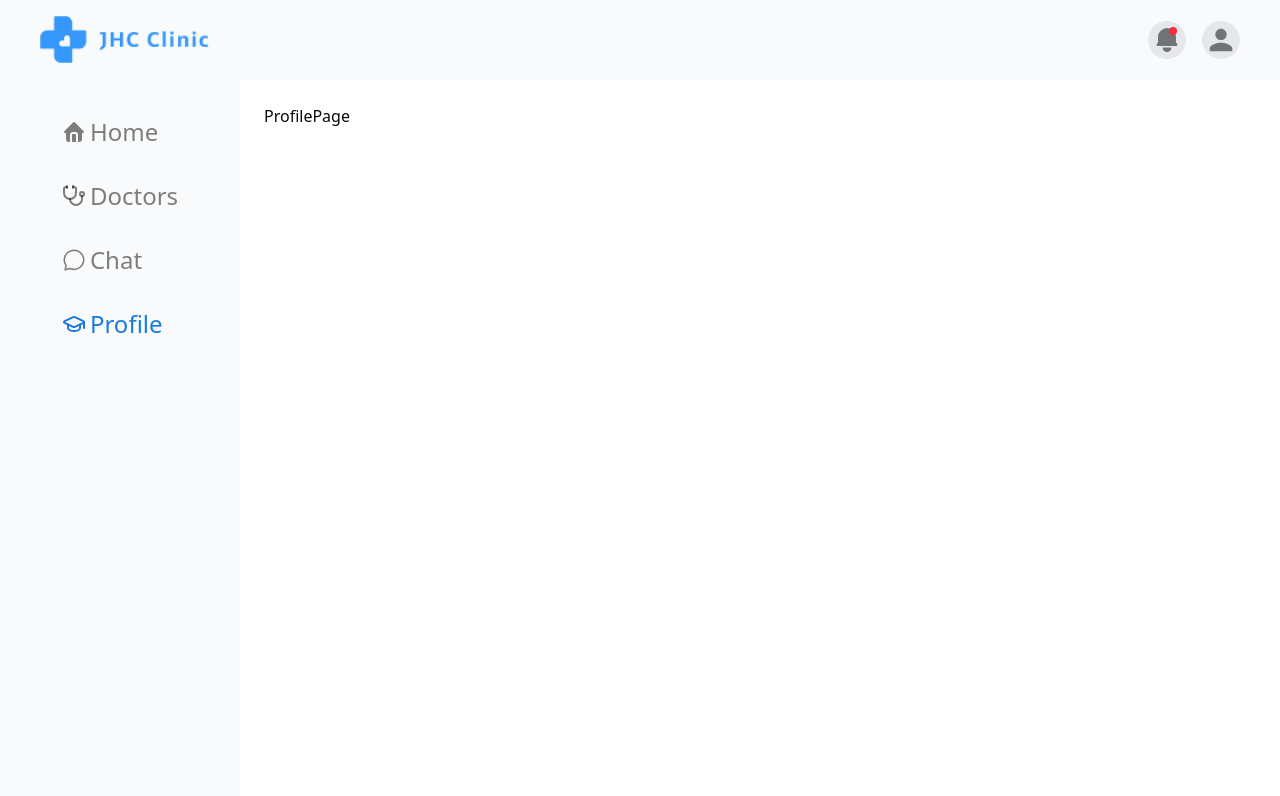
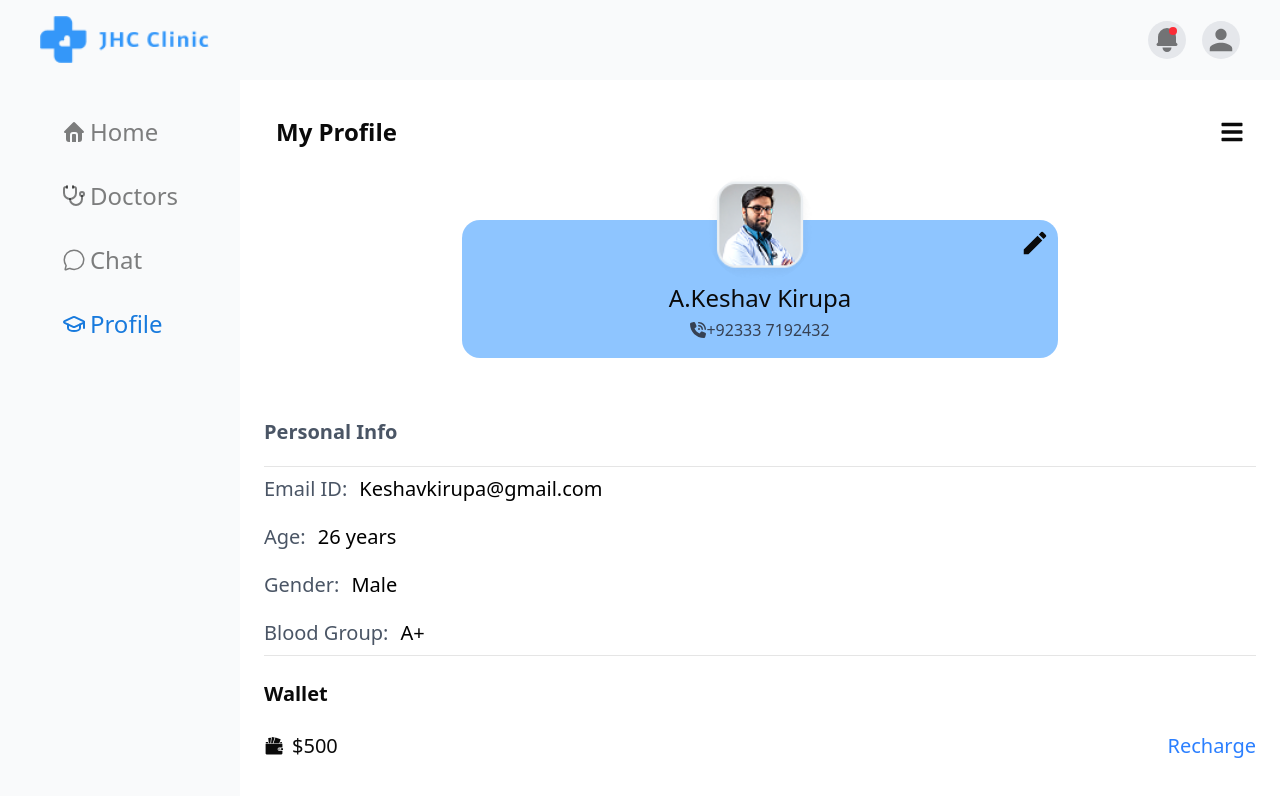
Before and after one commit to uneebnasir8080-tech/Hospital-management, a Next.js app: page /user/profile in a window 1280 px wide. Shown: the top 796 px of the page. Built offline with nearby package versions, Linux system fonts and the light colour scheme.

Commit message:
profile component added

```diff
--- a/src/app/(root)/user/profile/page.jsx
+++ b/src/app/(root)/user/profile/page.jsx
@@ -1,8 +1,57 @@
-import React from 'react'
+"use client"
+import Image from 'next/image';
+import React, { useState } from 'react'
+import { FaBars } from "react-icons/fa";
+import { FaPhoneVolume } from "react-icons/fa6";
+import { MdEdit } from "react-icons/md";
+import { GiWallet } from "react-icons/gi";
+import ProfileModal from '@/components/ProfileModal';
 
 const ProfilePage = () => {
+  const [isOpen, setIsOpen]= useState(false)
   return (
-    <div>ProfilePage</div>
+    <div>
+      <div>
+        {/* header  */}
+        <div className='text-2xl font-semibold flex items-center justify-between p-3'>
+          <h1>My Profile</h1>
+          <FaBars className='cursor-pointer' onClick={()=>setIsOpen(true)}/>
+        </div>
+        {/* profile box */}
+        <div className='bg-blue-300 rounded-2xl w-[60%] mx-auto my-15 relative'>
+          <div>
+          <Image src="/doc1.png" width={110} height={50} alt='pic'  className="absolute left-1/2 -top-12 -translate-x-1/2 rounded-full" />
+          </div>
+          <div className='w-full p-2'>
+          <MdEdit className='cursor-pointer text-3xl ml-auto'/>
+          </div>
+          <div className='text-center py-4 space-y-1'>
+            <p className='text-2xl'>A.Keshav Kirupa</p>
+            <p className='flex justify-center items-center text-gray-700'><FaPhoneVolume />+92333 7192432</p>
+
+          </div>
+        </div>
+        {/* personal data  */}
+        <div className='text-xl text-gray-600 space-y-5'>
+          <h1 className='font-semibold'>Personal Info</h1>
+          <hr  className='my-2'/>
+          <p className='flex gap-3'>Email ID: <span className='text-black '>Keshavkirupa@gmail.com</span></p>
+          <p className='flex gap-3'>Age: <span className='text-black '>26 years</span></p>
+          <p className='flex gap-3'>Gender: <span className='text-black '> Male</span></p>
+          <p className='flex gap-3'>Blood Group: <span className='text-black '>A+</span></p>
+        </div>
+        <hr className='my-2'/>
+        {/* wallet  */}
+        <div className='text-xl'>
+          <h1 className='font-semibold my-6'>Wallet</h1>
+          <div className='flex justify-between '>
+            <p className='flex items-center gap-2'><GiWallet /> <span>$500</span></p>
+            <p className='text-blue-500 cursor-pointer'>Recharge</p>
+          </div>
+        </div>
+      </div>
+      {isOpen && <ProfileModal onClose={()=>setIsOpen(false)}/>}
+    </div>
   )
 }
 
--- /dev/null
+++ b/src/components/ProfileModal.jsx
@@ -0,0 +1,43 @@
+import React from "react";
+import { Card, CardContent } from "./ui/card";
+import { RiTimer2Line } from "react-icons/ri";
+import { IoMdSettings } from "react-icons/io";
+import { MdPayments } from "react-icons/md";
+
+const ProfileModal = ({ onClose }) => {
+  return (
+    <div
+      onClick={onClose}
+      className="fixed inset-0 bg-black/20 z-150 flex items-center"
+    >
+      <Card
+        className="flex mx-auto min-w-130"
+        onClick={(e) => e.stopPropagation()}
+      >
+        <CardContent>
+          {/* heading  */}
+          <hr />
+          {/* input  */}{" "}
+          <div className="mb-5 mt-3 space-y-5">
+            <p className="flex items-center text-xl gap-3 text-gray-700">
+              <RiTimer2Line />
+              My activity
+            </p>
+            <p className="flex items-center text-xl gap-3 text-gray-700">
+              <IoMdSettings />
+              Settings
+            </p>
+            <p className="flex items-center text-xl gap-3 text-gray-700">
+              <MdPayments />
+              Payment History
+            </p>
+          </div>
+          {/* btns */}
+          <hr />
+        </CardContent>
+      </Card>
+    </div>
+  );
+};
+
+export default ProfileModal;
```
